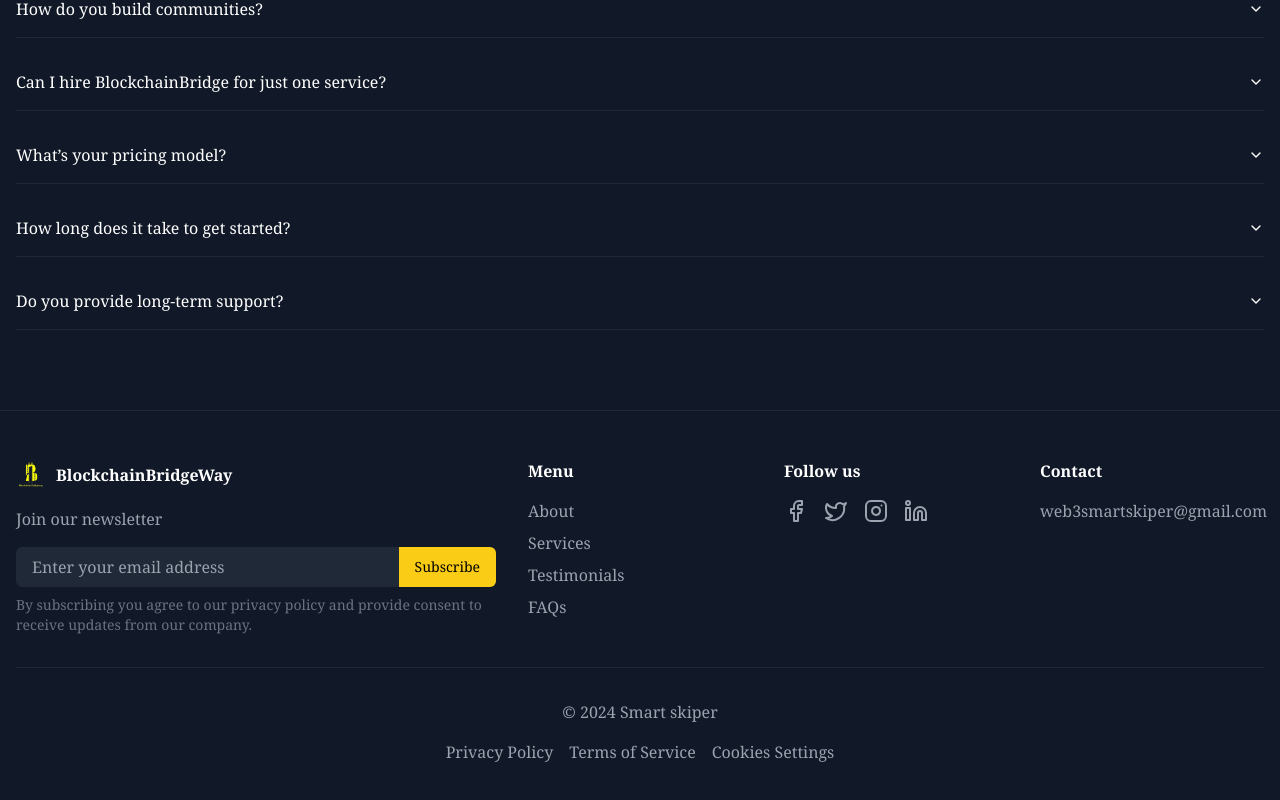
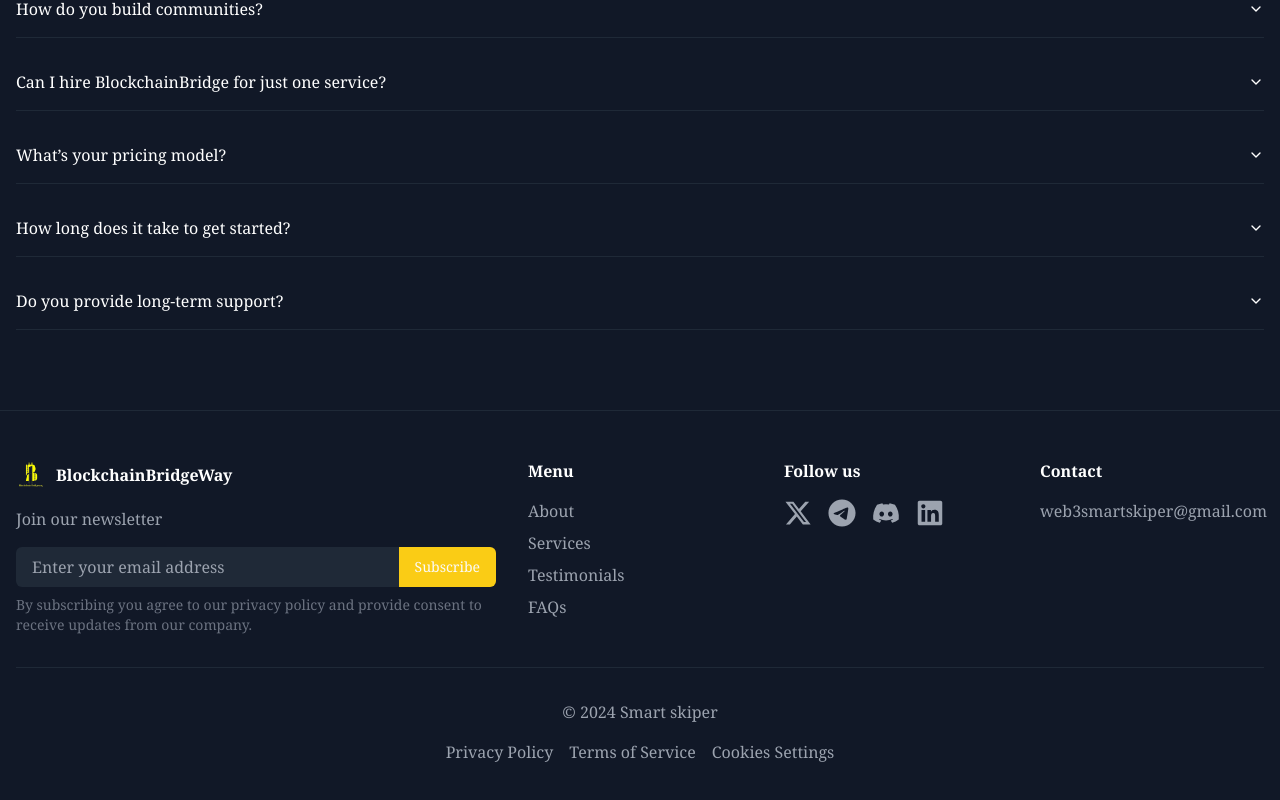
Before and after one commit to Xanderflux/blockchain-bridge, a React (Vite) app: page / in a window 1280 px wide. Shown: the part 5115-5915 px from the top of the page. Built offline with nearby package versions, Linux system fonts and the light colour scheme.

Commit message:
edited footer icons

```diff
--- a/package.json
+++ b/package.json
@@ -17,6 +17,7 @@
     "lucide-react": "^0.468.0",
     "react": "^18.3.1",
     "react-dom": "^18.3.1",
+    "react-icons": "^5.5.0",
     "tailwind-merge": "^2.5.5",
     "tailwindcss-animate": "^1.0.7"
   },
--- a/src/components/Footer.jsx
+++ b/src/components/Footer.jsx
@@ -1,4 +1,4 @@
-import { Facebook, Twitter, Instagram, Linkedin } from 'lucide-react'
+import { FaXTwitter, FaDiscord, FaTelegram, FaLinkedinIn, FaLinkedin } from 'react-icons/fa6'
 import { Button } from "@/components/ui/button"
 
 export default function Footer() {
@@ -8,6 +8,15 @@ export default function Footer() {
     { name: 'Testimonials', href: '#testimonials' },
     { name: 'FAQs', href: '#faq' }
   ];
+
+  const socials = [
+    { name: 'X', href: '#', icon: FaXTwitter },
+    { name: 'Telegram', href: '#', icon: FaTelegram },
+    { name: 'Discord', href: '#', icon: FaDiscord },
+    { name: 'LinkedIn', href: '#', icon: FaLinkedin }
+  ];
+
+
   return (
     <footer id='contact' className="bg-gray-900 text-white py-12 border-t border-gray-800">
       <div className="container mx-auto px-4">
@@ -24,7 +33,7 @@ export default function Footer() {
                 placeholder="Enter your email address"
                 className="bg-gray-800 text-white px-4 py-2 rounded-l-md flex-grow"
               />
-              <Button className="bg-yellow-400 hover:bg-yellow-500 text-black rounded-l-none">
+              <Button className="bg-yellow-400 hover:bg-yellow-600 6ext-black rounded-l-none">
                 Subscribe
               </Button>
             </div>
@@ -37,7 +46,7 @@ export default function Footer() {
             <h3 className="font-semibold mb-4">Menu</h3>
             <ul className="space-y-2">
               {menu.map((item) => (
-                <li key={item}><a href={item.href} className="text-gray-400 hover:text-white">{item.name}</a></li>
+                <li key={item.name}><a href={item.href} className="text-gray-400 hover:text-white">{item.name}</a></li>
               ))}
             </ul>
           </div>
@@ -45,9 +54,9 @@ export default function Footer() {
           <div>
             <h3 className="font-semibold mb-4">Follow us</h3>
             <div className="flex space-x-4">
-              {[Facebook, Twitter, Instagram, Linkedin].map((Icon, index) => (
-                <a key={index} href="#" className="text-gray-400 hover:text-white">
-                  <Icon className="w-6 h-6" />
+              {socials.map((social) => (
+                <a key={social.name} href={social.href} className="text-gray-400 hover:text-white" aria-label={social.name}>
+                  <social.icon className="w-7 h-7" />
                 </a>
               ))}
             </div>
```
Also changed, not shown: 1 other file (tests, documents, lock files or other folders).
